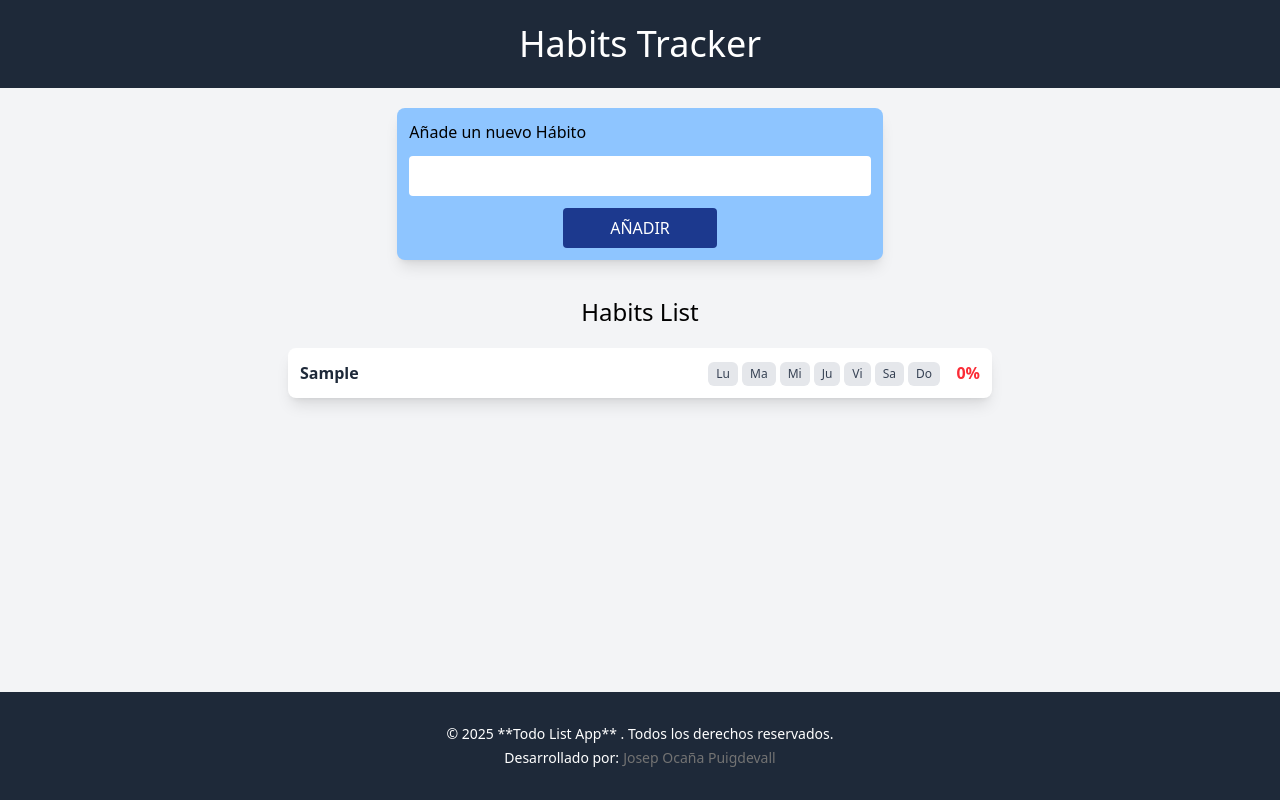
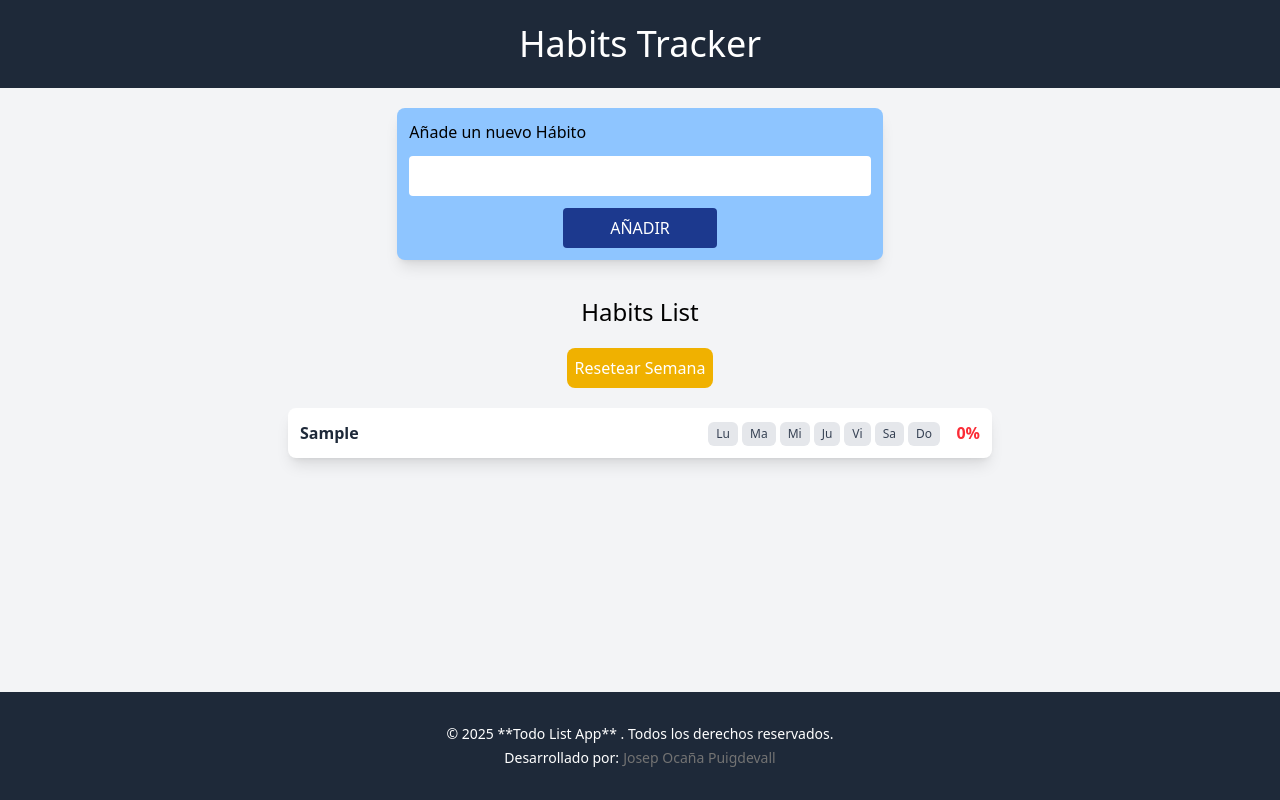
Before and after one commit to Josep-Ocana/habit-tracker, a React (Vite) app: page / in a window 1280 px wide. Both pictures are taken after typing "Sample" into the empty fields and a click on the button "AÑADIR". Built offline with nearby package versions, Linux system fonts and the light colour scheme.

Commit message:
implementation of the  RESET_WEEK button

```diff
--- a/src/components/HabitList.tsx
+++ b/src/components/HabitList.tsx
@@ -6,7 +6,7 @@ const HabitList = () => {
 
   return (
     <>
-      <div className="mx-auto p-3">
+      <div className="flex flex-col mx-auto p-3">
         {state.habits.length <= 0 ? (
           <h2 className="text-2xl text-center">
             Añade un <span className="text-blue-900 font-bold">Hábito</span>
@@ -14,6 +14,12 @@ const HabitList = () => {
         ) : (
           <>
             <h2 className="text-2xl text-center mb-5">Habits List</h2>
+            <button
+              className="bg-yellow-500 text-white p-2 rounded-lg mx-auto mb-5 cursor-pointer"
+              onClick={() => dispatch({ type: "RESET_WEEK" })}
+            >
+              Resetear Semana
+            </button>
             <div>
               {state.habits.map((habit) => {
                 const completedDays = Object.values(habit.days).filter(
```
